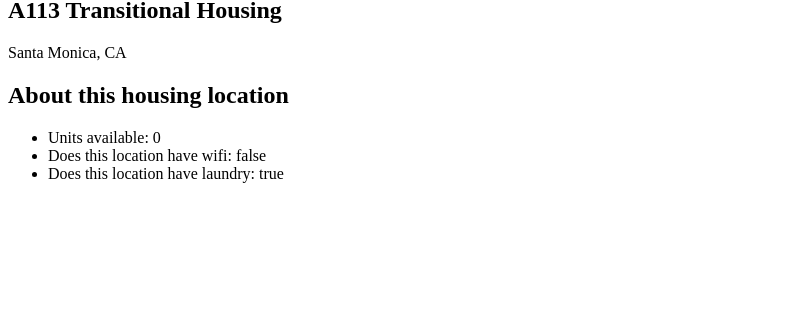
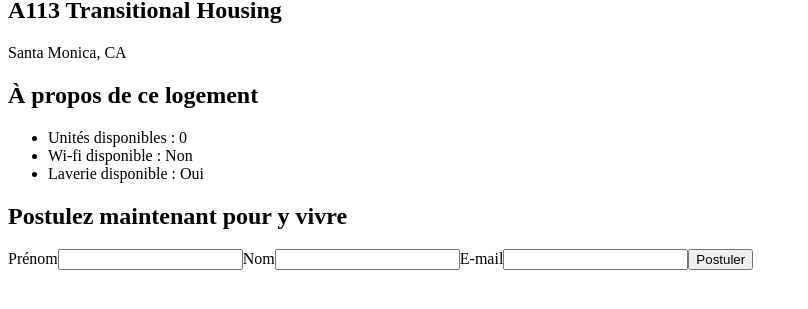
Before and after one commit to edevars45/mon-app-angular, an Angular app: page /details/1 in a window 1280 px wide. Shown: the part 383-692 px from the top of the page, without its empty margins (0-808 px from the left). Built offline with nearby package versions, Linux system fonts and the light colour scheme.

Commit message:
feat: page de details avec formulaire de candidature

```diff
--- a/src/app/details/details.component.ts
+++ b/src/app/details/details.component.ts
@@ -3,26 +3,47 @@ import { CommonModule } from '@angular/common';
 import { ActivatedRoute } from '@angular/router';
 import { HousingService } from '../housing';
 import { HousingLocation } from '../housinglocation';
+// Étape 2 : Import des classes pour les formulaires réactifs
+import { FormControl, FormGroup, ReactiveFormsModule } from '@angular/forms';
 
 @Component({
   selector: 'app-details',
   standalone: true,
-  imports: [CommonModule],
-  template: `
+  // Étape 2 : Ajout de ReactiveFormsModule dans les imports du composant
+  imports: [
+    CommonModule,
+    ReactiveFormsModule
+  ],
+  // Étape 3 : Mise à jour du template avec le balisage du formulaire
+ template: `
     <article>
       <img class="listing-photo" [src]="housingLocation?.photo"
-        alt="Exterior photo of {{housingLocation?.name}}"/>
+        alt="Photo extérieure de {{housingLocation?.name}}"/>
       <section class="listing-description">
         <h2 class="listing-heading">{{housingLocation?.name}}</h2>
         <p class="listing-location">{{housingLocation?.city}}, {{housingLocation?.state}}</p>
       </section>
       <section class="listing-features">
-        <h2 class="section-heading">About this housing location</h2>
+        <h2 class="section-heading">À propos de ce logement</h2>
         <ul>
-          <li>Units available: {{housingLocation?.availableUnits}}</li>
-          <li>Does this location have wifi: {{housingLocation?.wifi}}</li>
-          <li>Does this location have laundry: {{housingLocation?.laundry}}</li>
+          <li>Unités disponibles : {{housingLocation?.availableUnits}}</li>
+          <li>Wi-fi disponible : {{housingLocation?.wifi ? 'Oui' : 'Non'}}</li>
+          <li>Laverie disponible : {{housingLocation?.laundry ? 'Oui' : 'Non'}}</li>
         </ul>
+      </section>
+      <section class="listing-apply">
+        <h2 class="section-heading">Postulez maintenant pour y vivre</h2>
+        <form [formGroup]="applyForm" (submit)="submitApplication()">
+          <label for="first-name">Prénom</label>
+          <input id="first-name" type="text" formControlName="firstName">
+
+          <label for="last-name">Nom</label>
+          <input id="last-name" type="text" formControlName="lastName">
+
+          <label for="email">E-mail</label>
+          <input id="email" type="email" formControlName="email">
+          <button type="submit" class="primary">Postuler</button>
+        </form>
       </section>
     </article>
   `,
@@ -33,10 +54,24 @@ export class DetailsComponent {
   housingService = inject(HousingService);
   housingLocation: HousingLocation | undefined;
 
+  // Étape 2 : Création de l'objet de formulaire (FormGroup)
+  applyForm = new FormGroup({
+    firstName: new FormControl(''),
+    lastName: new FormControl(''),
+    email: new FormControl('')
+  });
+
   constructor() {
     const housingLocationId = Number(this.route.snapshot.params['id']);
-
-
     this.housingLocation = this.housingService.getHousingLocationById(housingLocationId);
   }
+
+  // Étape 2 : Méthode pour gérer le clic sur "Apply now"
+  submitApplication() {
+    this.housingService.submitApplication(
+      this.applyForm.value.firstName ?? '',
+      this.applyForm.value.lastName ?? '',
+      this.applyForm.value.email ?? ''
+    );
+  }
 }
```
